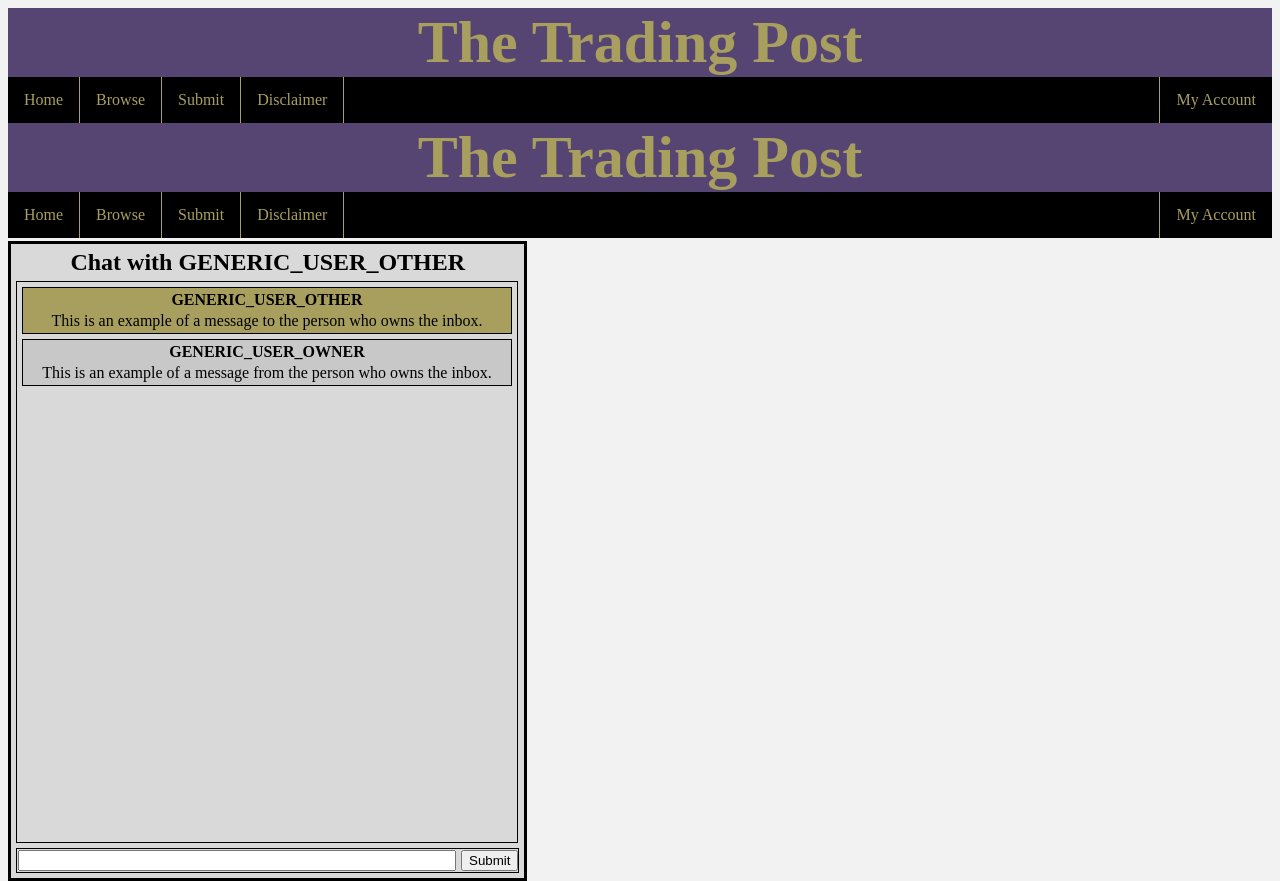
After one commit to minifigone/Trading-Post, a PHP site: page /chatPage.php in a window 1280 px wide. The commit adds this page. Run offline with PHP 8.4, Linux system fonts and the light colour scheme; data that the repository does not hold is empty.

Commit message:
chatPage v1 is done, looks pretty ok

```diff
--- a/MainStyle.css
+++ b/MainStyle.css
@@ -243,7 +243,6 @@ body {
 	margin-top: 3px;
 }
 
-
 #accountPageBackgroundRight {
 	/*margin-left: 5px;*/
 	width: 400px;
@@ -349,6 +348,71 @@ body {
 }
 /* Inbox Element End */
 
+/* Chat Page Start */
+.chatPageBackground {
+	float: left;
+	background-color: rgb(217, 217, 217);
+	border: 3px solid black;
+	text-align: center;
+	margin-right: 5px;
+	margin-top: 3px;
+}
+
+.chatPageContainer {
+	margin-left: 5px;
+	margin-right: 5px;
+	margin-bottom: 5px;
+	border: 1px solid black;
+}
+
+.chatPageMessageList {
+	list-style-type: none;
+    margin: 0;
+    padding: 0;
+    overflow: hidden;
+}
+
+.chatPageListItem {
+	margin-top: 5px;
+}
+
+.chatPageInboxHeader {
+	margin-top: 5px;
+	margin-bottom: 5px;
+}
+
+#chatPageMessageContainer {
+	margin-top: 5px;
+	max-width: 500px;
+	height: 70vh;
+	overflow-y: auto;
+}
+
+#chatPageMessageContainer_Sent {
+	background: rgba(168,159, 94,1);
+}
+
+#chatPageMessageContainer_Given {
+	background: rgb(200, 200, 200);
+}
+
+#chatPageNewMessageInput {
+	margin: 1px;
+	width: 430px;
+}
+
+#chatPageMessageUsername {
+	font-weight: bold;
+	margin-top: 3px;
+	margin-bottom: 0px;
+}
+
+#chatPageMessageText {
+	margin-top: 3px;
+	margin-bottom: 3px;
+}
+/* Chat Page End */
+
 /* Other Start */
 .listingHeader {
 	float: left;
--- /dev/null
+++ b/chatPage.php
@@ -0,0 +1,71 @@
+<!DOCTYPE html>
+<html>
+<head>
+	<meta charset="utf-8">
+	<title>The Trading Post - Chat</title>
+	<link rel="icon" type="image/png" href="Favicon.png">
+	<link rel="stylesheet" href="MainStyle.css">
+	<link rel="stylesheet" href="Master Files/colorScheme.css">
+</head>
+<body>
+	<!-- Tool Bar on Every Page -->
+	<?php
+	include("toolBar.php");
+	?>
+
+	<ul class="toolBar">
+	<li id="toolBarHead"><span id="toolBarHead_text">The Trading Post</span>
+	<li class="toolBarItem"> <a href="index.php" class="toolBarText">Home</a>
+	<li class="toolBarItem"> <a href="Browse.php" class="toolBarText">Browse</a>
+	<li class="toolBarItem"> <a href="Submit.php" class="toolBarText">Submit</a>
+	<li class="toolBarItem"> <a href="Disclaimer.php" class="toolBarText">Disclaimer</a>
+	<li class="toolBarItem_Right"> <a href="AccountPage.php" class="toolBarText">My Account</a>
+</ul>
+
+	<!-- Page Main -->
+	<!-- Left Bar Start -->
+	<div class="chatPageBackground">
+		<h2 class="chatPageInboxHeader">Chat with GENERIC_USER_OTHER</h2>
+
+		<!-- Messages List -->
+		<div id="chatPageMessageContainer" class="chatPageContainer">
+			<!-- List of Previous Messages -->
+			<ul class="chatPageMessageList">
+
+				<!-- List Item Start -->
+				<li class="chatPageListItem">
+					<div class="chatPageContainer" id="chatPageMessageContainer_Sent">
+						<p id="chatPageMessageUsername">GENERIC_USER_OTHER</p>
+						<p id="chatPageMessageText">This is an example of a message to the person who owns the inbox.</p>
+					</div>
+				</li>
+				<!-- List Item End -->
+
+				<!-- List Item Start -->
+				<li class="chatPageListItem">
+					<div class="chatPageContainer" id="chatPageMessageContainer_Given">
+						<p id="chatPageMessageUsername">GENERIC_USER_OWNER</p>
+						<p id="chatPageMessageText">This is an example of a message from the person who owns the inbox.</p>
+					</div>
+				</li>
+				<!-- List Item End -->
+
+			</ul>
+		</div>
+
+		<!-- New Message "Form" -->
+		<div class="chatPageContainer">
+			<form action="#" method="post" enctype="multipart/form-data"> <!-- CHANGE # TO PHP ACTION -->
+				<input type="text" name="newMessage" value="" id="chatPageNewMessageInput">
+				<!--<span class="error">* <?php echo $emailErr;?></span><br><br>-->
+
+				<input type="submit" value="Submit" name="formSubmit"> <!-- CHANGE TO PHP ACTION PARAMS -->
+			</form>
+		</div>
+	</div>
+	<!-- Left Bar End -->
+
+</body>
+<script>
+</script>
+</html>
--- a/resetPassword.php
+++ b/resetPassword.php
@@ -31,6 +31,9 @@
 			</fieldset>
 			<input type="submit" value="Submit" name="formSubmit" id="formSubmitButton"> <!-- CHANGE TO PHP ACTION PARAMS -->
 		</form>
+
+		<!-- End -->
+		<p class="endSpacerGeneric"></p>
 	</div>
 <!-- Left Bar End -->
 
```
